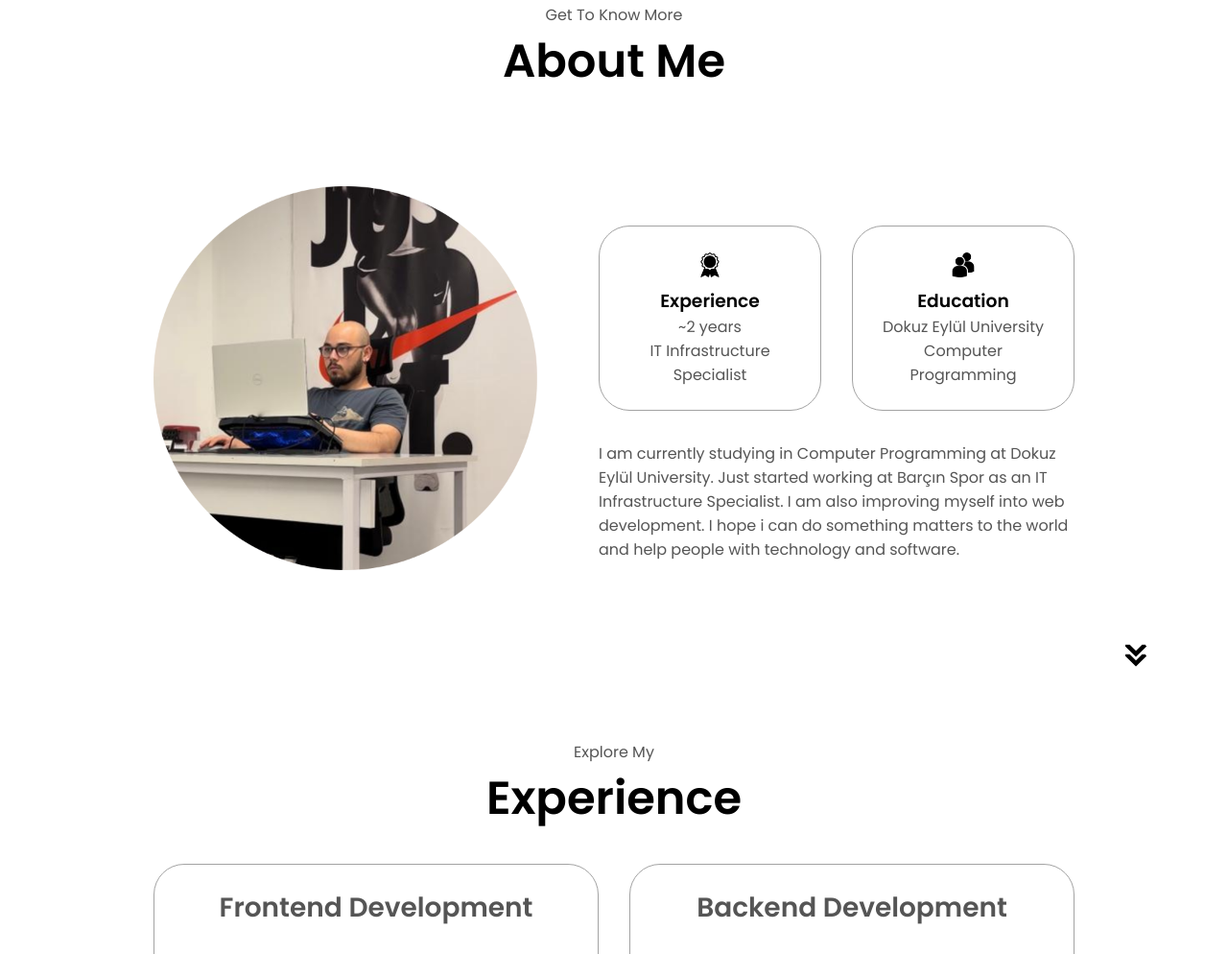
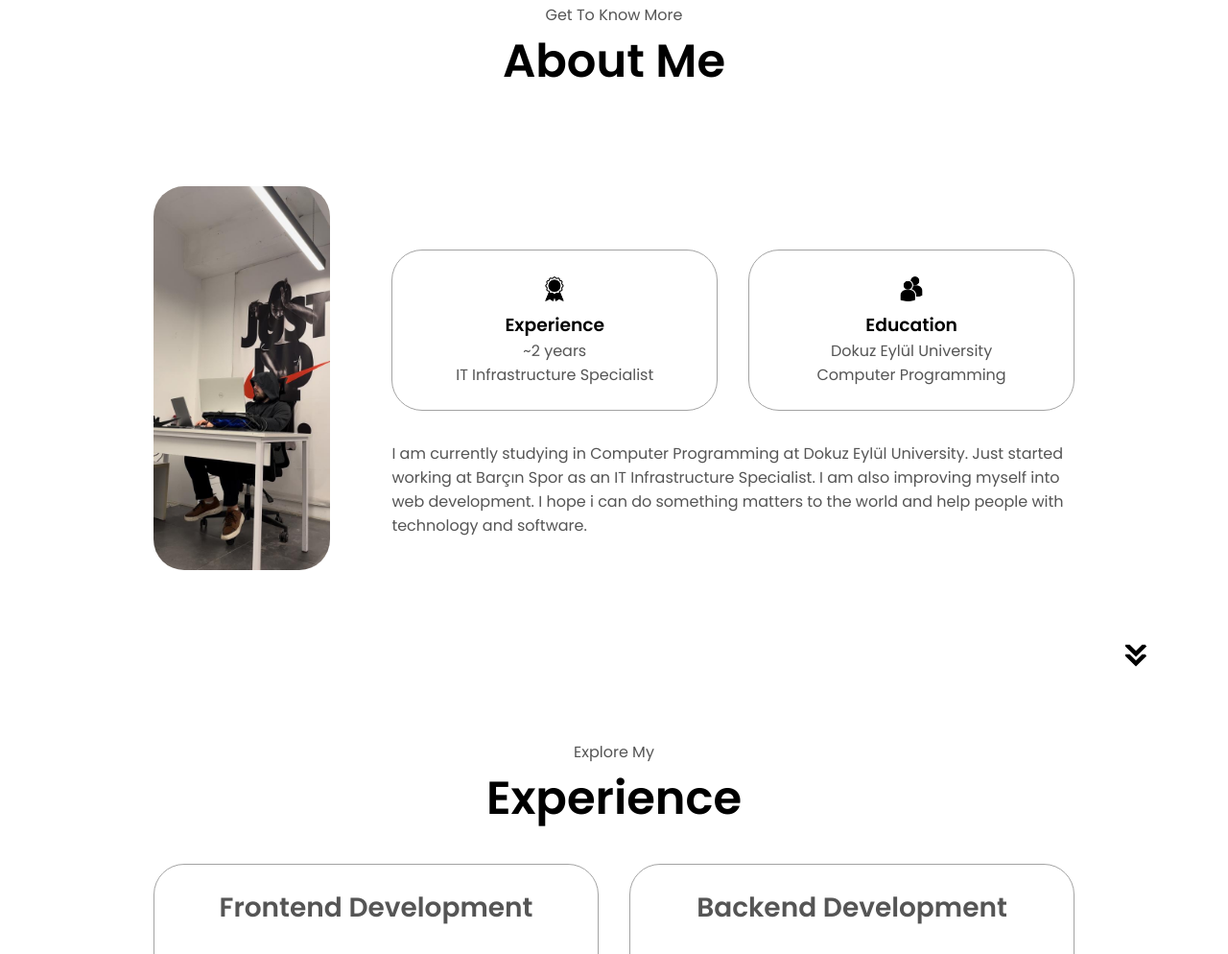
Before and after one commit to erdenaykaratas/portfolio, a plain HTML site: page index.html in a window 1280 px wide. Shown: the part 925-1919 px from the top of the page at 96% size. Drawn offline with Linux system fonts and the light colour scheme.

Commit message:
Photo changed

```diff
--- a/index.html
+++ b/index.html
@@ -77,7 +77,7 @@
       <div class="section-container">
         <div class="section__pic-container">
           <img
-            src="./assets/ITme.png"
+            src="./assets/ITme.jpg"
             alt="Profile picture"
             class="about-pic"
           />
```
Also changed, not shown: assets/ITme.jpg (added), assets/ITme.png (deleted).
